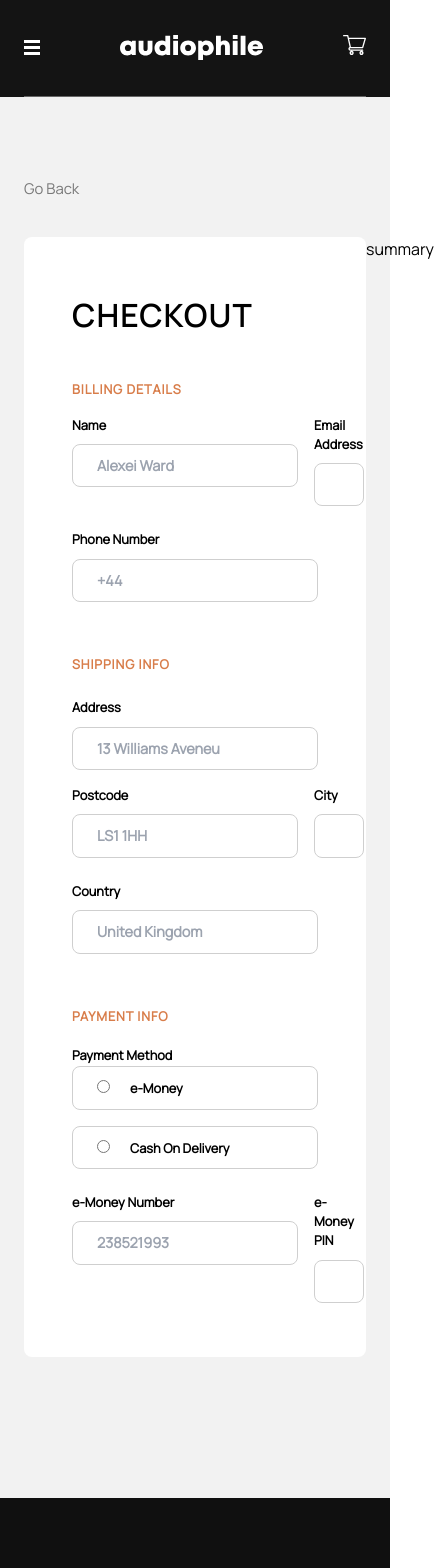
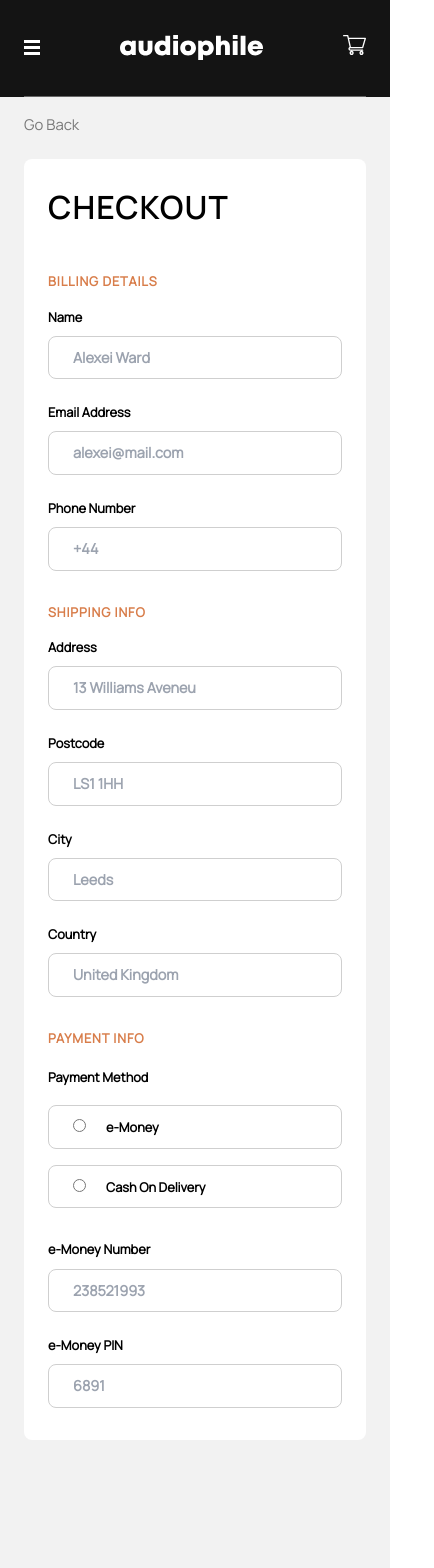
Before and after one commit to sgledhill1695/Audiophile, a Next.js app: page /checkout in a window 390 px wide. Shown: the top 1568 px of the page, 434 px wide, since content can reach past the window. Built offline with nearby package versions, Linux system fonts and the light colour scheme.

Commit message:
checkout form mob and tab finished

```diff
--- a/pages/checkout.js
+++ b/pages/checkout.js
@@ -15,17 +15,17 @@ export default function Checkout(){
                     <div className='max-w-[1440px] m-auto'>
                         <div className="ps-[24px] pe-[24px] md:ps-[5vw] md:pe-[5vw] lg:ps-[10vw] lg:pe-[10vw] xl:ps-[165px] xl:pe-[165px]">
 
-                            <div className="pt-[80px]">
+                            <div className="pt-[16px] sm:pt-[48px] lg:pt-[80px]">
                                 <GoBack />
                             </div>
 
-                            <div className="flex justify-between mt-[38px]">
+                            <div className="flex flex-col xl:flex-row xl:justify-between pt-[24px] lg:mt-[38px] gap-[10px]">
 
-                                <div className="w-[100%] max-w-[730px]">
+                                <div className="w-[100%] lg:max-w-[730px]">
                                     <CheckoutForm />
                                 </div>
 
-                                <div className="w-[100%] max-w-[350px]">
+                                <div className="w-[100%] lg:max-w-[350px]">
                                     <CheckoutSummary />
                                 </div>
 
--- a/src/app/components/checkout/checkoutForm.jsx
+++ b/src/app/components/checkout/checkoutForm.jsx
@@ -12,7 +12,7 @@ export default function checkoutForm(){
     return(
         <>
 
-            <div className="bg-[white] px-[48px] py-[54px] rounded-[8px] mb-[141px]">
+            <div className="bg-[white] px-[24px] py-[24px] sm:px-[48px] sm:py-[54px] rounded-[8px] mb-[141px]">
 
                 <h1 className="text-[2rem] text-[#000]  manrope-semibold tracking-[1.1px]">CHECKOUT</h1>
 
@@ -20,12 +20,10 @@ export default function checkoutForm(){
 
                 <form>
 
+                    <div className="flex flex-col sm:flex-row gap-[24px] sm:gap-[16px] mt-[16px]">
 
-
-
-                    <div className="flex gap-[16px] mt-[16px]">
-
-                        <div className="flex flex-col gap-[9px]  w-[100%] max-w-[310px]">
+                        {/* NAME */}
+                        <div className="flex flex-col gap-[9px] w-[100%] lg:max-w-[310px]">
                             <InputLabel
                                 label={'Name'}
                                 htmlFor={'name'}
@@ -33,19 +31,20 @@ export default function checkoutForm(){
                             <input id="name" type="text" placeholder="Alexei Ward" className="border-[1px] rounded-[8px] border-[#CFCFCF] focus:border-[#D87D4A] focus:outline-none hover:cursor-pointer py-[10px] px-[24px] text-[0.9rem] font-bold caret-[#D87D4A]" />
                         </div>
 
-                        <div className="flex flex-col gap-[9px]  w-[100%] max-w-[310px]">
+                        {/* EMAIL */}
+                        <div className="flex flex-col gap-[9px] w-[100%] lg:max-w-[310px]">
                             <InputLabel
                                 label={'Email Address'}
                                 htmlFor={'email'}
                             />
-                            <input id="email" type="email" placeholder="alexei@mail.com" className="border-[1px] rounded-[8px] border-[#CFCFCF] focus:border-[#D87D4A] focus:outline-none hover:cursor-pointer py-[10px] px-[24px] text-[0.9rem] font-bold caret-[#D87D4A] w-[100%] max-w-[310px]" />
+                            <input id="email" type="email" placeholder="alexei@mail.com" className="border-[1px] rounded-[8px] border-[#CFCFCF] focus:border-[#D87D4A] focus:outline-none hover:cursor-pointer py-[10px] px-[24px] text-[0.9rem] font-bold caret-[#D87D4A] w-[100%]" />
                         </div>
 
                     </div>
 
 
 
-
+                    {/* PHONE NUMBER */}
                     <div className="flex flex-col gap-[9px]  w-[100%] mt-[24px]">
                         <InputLabel
                             label={'Phone Number'}
@@ -55,10 +54,10 @@ export default function checkoutForm(){
                     </div>
 
 
-                    <h3 className="manrope-reg text-[#D87D4A] lg:text-start text-[0.8rem] font-bold tracking-[0.9px] mt-[53px] ">SHIPPING INFO</h3>
+                    <h3 className="manrope-reg text-[#D87D4A] lg:text-start text-[0.8rem] font-bold tracking-[0.9px] mt-[32px] sm:mt-[53px] ">SHIPPING INFO</h3>
 
-
-                    <div className="flex flex-col gap-[9px]  w-[100%] mt-[24px]">
+                    {/* ADDRESS */}
+                    <div className="flex flex-col gap-[9px]  w-[100%] mt-[16px] sm:mt-[24px]">
                         <InputLabel
                             label={'Address'}
                             htmlFor={'adress'}
@@ -69,9 +68,10 @@ export default function checkoutForm(){
 
 
 
-                    <div className="flex gap-[16px] mt-[16px]">
+                    <div className="flex flex-col sm:flex-row gap-[24px] mt-[24px] sm:gap-[16px]">
 
-                        <div className="flex flex-col gap-[9px]  w-[100%] max-w-[310px]">
+                        {/* POSTCODE */}
+                        <div className="flex flex-col gap-[9px] w-[100%] lg:max-w-[310px]">
                             <InputLabel
                                 label={'Postcode'}
                                 htmlFor={'postcode'}
@@ -79,29 +79,30 @@ export default function checkoutForm(){
                             <input id="postcode" type="text" placeholder="LS1 1HH" className="border-[1px] rounded-[8px] border-[#CFCFCF] focus:border-[#D87D4A] focus:outline-none hover:cursor-pointer py-[10px] px-[24px] text-[0.9rem] font-bold caret-[#D87D4A]" />
                         </div>
 
-                        <div className="flex flex-col gap-[9px]  w-[100%] max-w-[310px]">
+                        {/* CITY */}
+                        <div className="flex flex-col gap-[9px]  w-[100%] lg:max-w-[310px]">
                             <InputLabel
                                 label={'City'}
                                 htmlFor={'city'}
                             />
-                            <input id="city" type="text" placeholder="Leeds" className="border-[1px] rounded-[8px] border-[#CFCFCF] focus:border-[#D87D4A] focus:outline-none hover:cursor-pointer py-[10px] px-[24px] text-[0.9rem] font-bold caret-[#D87D4A] w-[100%] max-w-[310px]" />
+                            <input id="city" type="text" placeholder="Leeds" className="border-[1px] rounded-[8px] border-[#CFCFCF] focus:border-[#D87D4A] focus:outline-none hover:cursor-pointer py-[10px] px-[24px] text-[0.9rem] font-bold caret-[#D87D4A] w-[100%]" />
                         </div>
 
                     </div>
 
 
 
-
-                    <div className="flex flex-col gap-[9px]  w-[100%] max-w-[310px] mt-[24px]">
+                    {/* COUNTRY */}
+                    <div className="flex flex-col gap-[9px]  w-[100%] lg:max-w-[310px] mt-[24px]">
                         <InputLabel
                             label={'Country'}
                             htmlFor={'country'}
                         />
-                        <input id="country" type="text" placeholder="United Kingdom" className="border-[1px] rounded-[8px] border-[#CFCFCF] focus:border-[#D87D4A] focus:outline-none hover:cursor-pointer py-[10px] px-[24px] text-[0.9rem] font-bold caret-[#D87D4A] w-[100%] max-w-[310px]" />
+                        <input id="country" type="text" placeholder="United Kingdom" className="border-[1px] rounded-[8px] border-[#CFCFCF] focus:border-[#D87D4A] focus:outline-none hover:cursor-pointer py-[10px] px-[24px] text-[0.9rem] font-bold caret-[#D87D4A] w-[100%]" />
                     </div>
 
 
-                    <h4 className="manrope-reg text-[#D87D4A] lg:text-start text-[0.8rem] font-bold tracking-[0.9px] mt-[53px] ">PAYMENT INFO</h4>
+                    <h4 className="manrope-reg text-[#D87D4A] lg:text-start text-[0.8rem] font-bold tracking-[0.9px] mt-[32px] sm:mt-[53px] ">PAYMENT INFO</h4>
 
                     <div className="mt-[16px]">
                         <InputLabel
@@ -109,18 +110,20 @@ export default function checkoutForm(){
                             htmlFor={''}
                         />
 
-                        <div className="flex flex-col items-end gap-[16px]">
+                        <div className="flex flex-col items-end gap-[16px] mt-[17px] sm:mt-[0px]">
 
-                            <div className="border-[1px] rounded-[8px] border-[#CFCFCF] focus:border-[#D87D4A] focus:outline-none  py-[10px] px-[24px] text-[0.9rem] font-bold caret-[#D87D4A] w-[100%] max-w-[310px]">
-                                <input id="e-money" type="radio" placeholder="United Kingdom" className="me-[20px] text-[pink] accent-[#D87D4A]" />
+                            {/* E-MONEY */}
+                            <div className="border-[1px] rounded-[8px] border-[#CFCFCF] focus:border-[#D87D4A] hover:border-[#D87D4A] focus:outline-none  py-[10px] px-[24px] text-[0.9rem] font-bold caret-[#D87D4A] w-[100%] sm:max-w-[50%] lg:max-w-[310px]">
+                                <input id="e-money" type="radio" placeholder="United Kingdom" className="me-[20px] text-[pink] accent-[#D87D4A] hover:cursor-pointer" />
                                 <InputLabel
                                     label={'e-Money'}
                                     htmlFor={'e-money'}
                                 />
                             </div>
 
-                            <div className="border-[1px] rounded-[8px] border-[#CFCFCF] focus:border-[#D87D4A] focus:outline-none  py-[10px] px-[24px] text-[0.9rem] font-bold caret-[#D87D4A] w-[100%] max-w-[310px]">
-                                <input id="cash" type="radio" placeholder="United Kingdom" className="me-[20px] text-[pink] accent-[#D87D4A]" />
+                            {/* CASH ON DELIVERY */}
+                            <div className="border-[1px] rounded-[8px] border-[#CFCFCF] focus:border-[#D87D4A] hover:border-[#D87D4A] focus:outline-none  py-[10px] px-[24px] text-[0.9rem] font-bold caret-[#D87D4A] w-[100%] sm:max-w-[50%] lg:max-w-[310px]">
+                                <input id="cash" type="radio" placeholder="United Kingdom" className="me-[20px] text-[pink] accent-[#D87D4A] hover:cursor-pointer" />
                                 <InputLabel
                                     label={'Cash On Delivery'}
                                     htmlFor={'cash'}
@@ -133,9 +136,10 @@ export default function checkoutForm(){
 
 
 
-                        <div className="flex gap-[16px] mt-[24px]">
+                        <div className="flex flex-col sm:flex-row gap-[24px] sm:gap-[16px] mt-[32px] sm:mt-[24px] mb-[8px] sm:mb-[0px]">
 
-                            <div className="flex flex-col gap-[9px]  w-[100%] max-w-[310px]">
+                            {/* E NUMBER */}
+                            <div className="flex flex-col gap-[9px]  w-[100%] lg:max-w-[310px]">
                                 <InputLabel
                                     label={'e-Money Number'}
                                     htmlFor={'e-number'}
@@ -143,45 +147,18 @@ export default function checkoutForm(){
                                 <input id="e-number" type="text" placeholder="238521993" className="border-[1px] rounded-[8px] border-[#CFCFCF] focus:border-[#D87D4A] focus:outline-none hover:cursor-pointer py-[10px] px-[24px] text-[0.9rem] font-bold caret-[#D87D4A]" />
                             </div>
 
-                            <div className="flex flex-col gap-[9px]  w-[100%] max-w-[310px]">
+                            {/* PIN */}
+                            <div className="flex flex-col gap-[9px]  w-[100%] lg:max-w-[310px]">
                                 <InputLabel
                                     label={'e-Money PIN'}
                                     htmlFor={'e-pin'}
                                 />
-                                <input id="e-pin" type="text" placeholder="6891" className="border-[1px] rounded-[8px] border-[#CFCFCF] focus:border-[#D87D4A] focus:outline-none hover:cursor-pointer py-[10px] px-[24px] text-[0.9rem] font-bold caret-[#D87D4A] w-[100%] max-w-[310px]" />
+                                <input id="e-pin" type="text" placeholder="6891" className="border-[1px] rounded-[8px] border-[#CFCFCF] focus:border-[#D87D4A] focus:outline-none hover:cursor-pointer py-[10px] px-[24px] text-[0.9rem] font-bold caret-[#D87D4A] w-[100%]" />
                             </div>
 
                         </div>
 
-
-
-
-
-
-
                     </div>
-
-
-
-
-
-
-
-
-
-
-
-
-
-
-
-
-
-
-
-
-
-
 
                 </form>
 
--- a/src/app/components/checkout/checoutSummary.jsx
+++ b/src/app/components/checkout/checoutSummary.jsx
@@ -1,9 +1,29 @@
+import { useContext } from "react";
+import { BasketContext } from "@/app/context/basketContext";
+
 export default function checkoutSummary(){
+
+    const {basket} = useContext(BasketContext);
 
     return(
         <>
-            <div>
-                summary
+            <div className="bg-[white] px-[32px] py-[32px] rounded-[8px] mb-[141px] text-[1.2rem]">
+
+                <h5 className="font-bold tracking-[1.2px]">SUMMARY</h5>
+
+                <ul className="flex flex-col">
+                    {basket.map(item => (
+                        <li key={item.id}>
+                            {item.product}
+
+
+                        </li>
+
+                    ))}
+
+
+                </ul>
+
             </div>
         </>
     )
```
